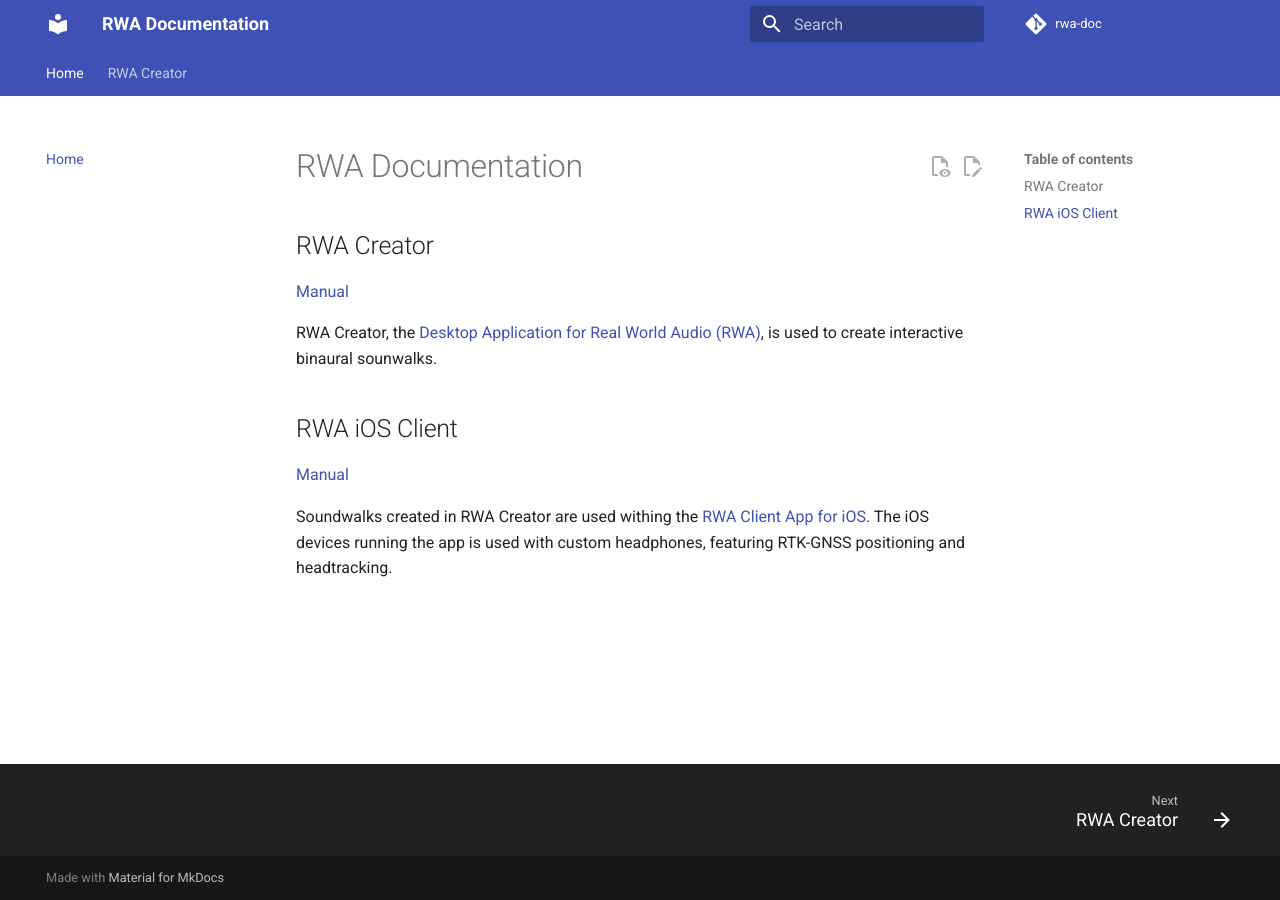
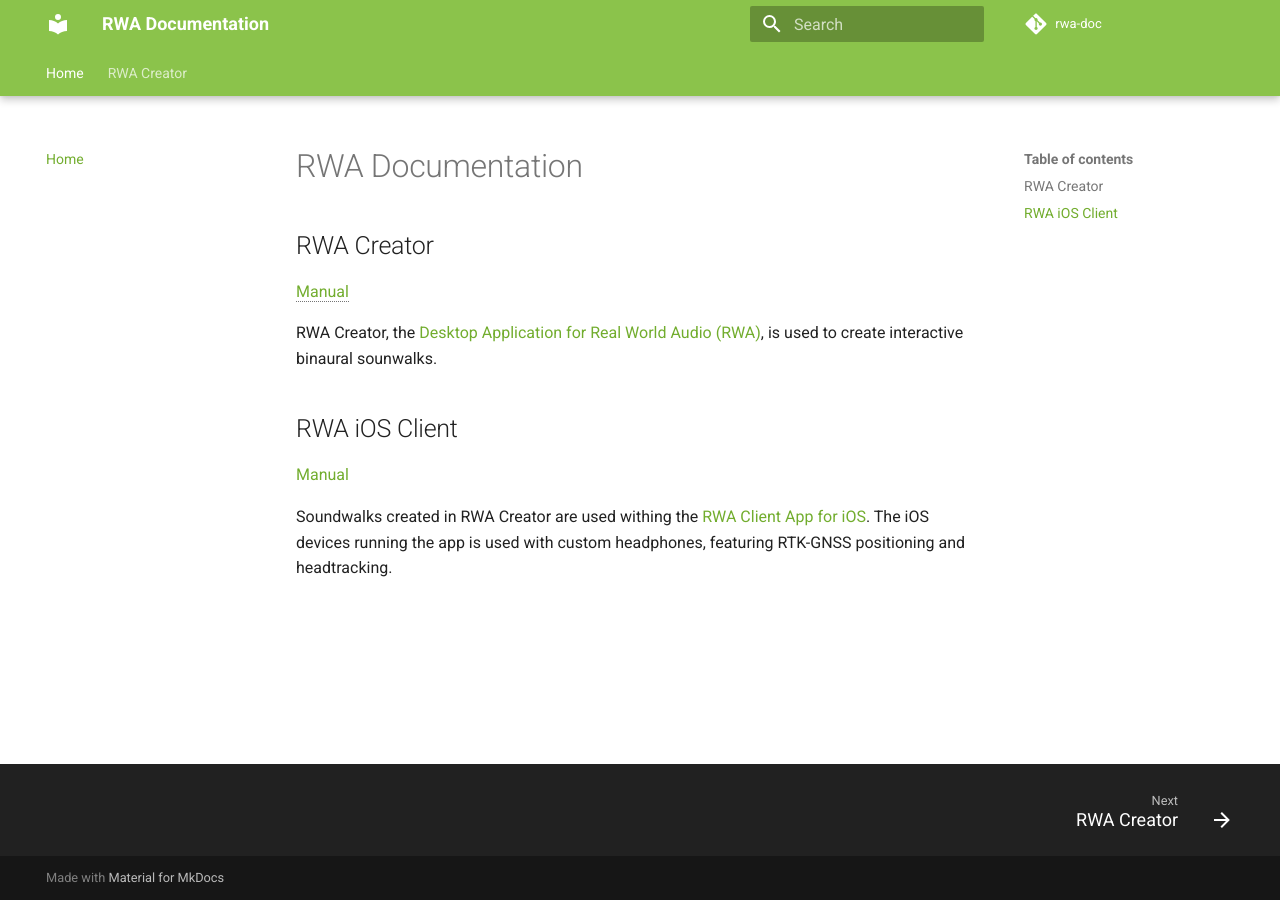
Before and after one commit to rnd-hsm-klassik/rwa-doc, an MkDocs documentation site: the page built from docs/index.md, in a window 1280 px wide. Built offline with MkDocs 1.6.1 and Material for MkDocs 9.7.7, drawn with Linux system fonts in a browser that asks for light colours; a script that is not in the unit is left out; comment, search, counter and statistics services are not loaded.

```diff
--- a/mkdocs.yml
+++ b/mkdocs.yml
@@ -2,9 +2,12 @@ site_name: RWA Documentation
 site_url: https://rnd-hsm-klassik.github.io/rwa-doc/
 theme:
   name: material
+  palette:
+    primary: light-green
+    accent: orange
   features:
-    - content.action.edit
-    - content.action.view
+    # - content.action.edit
+    # - content.action.view
     - content.code.annotate
     - content.code.copy
     # - content.code.select
@@ -18,10 +21,11 @@ theme:
     # - navigation.instant
     # - navigation.instant.prefetch
     # - navigation.instant.progress
+    - navigation.path
     # - navigation.prune
     - navigation.sections
     - navigation.tabs
-    # - navigation.tabs.sticky
+    - navigation.tabs.sticky
     - navigation.top
     - navigation.tracking
     - search.highlight
@@ -36,6 +40,7 @@ markdown_extensions:
   - admonition
   - footnotes
   - tables
+  - md_in_html
   - pymdownx.details
   - pymdownx.superfences
   - pymdownx.tabbed
@@ -45,6 +50,11 @@ markdown_extensions:
   - pymdownx.blocks.caption
   - pymdownx.arithmatex:
       generic: true
+  - material.extensions.preview:
+      configurations:
+        - targets:
+            include:
+              - rwa-creator/*
 
 extra_javascript:
   - javascripts/mathjax.js
```
